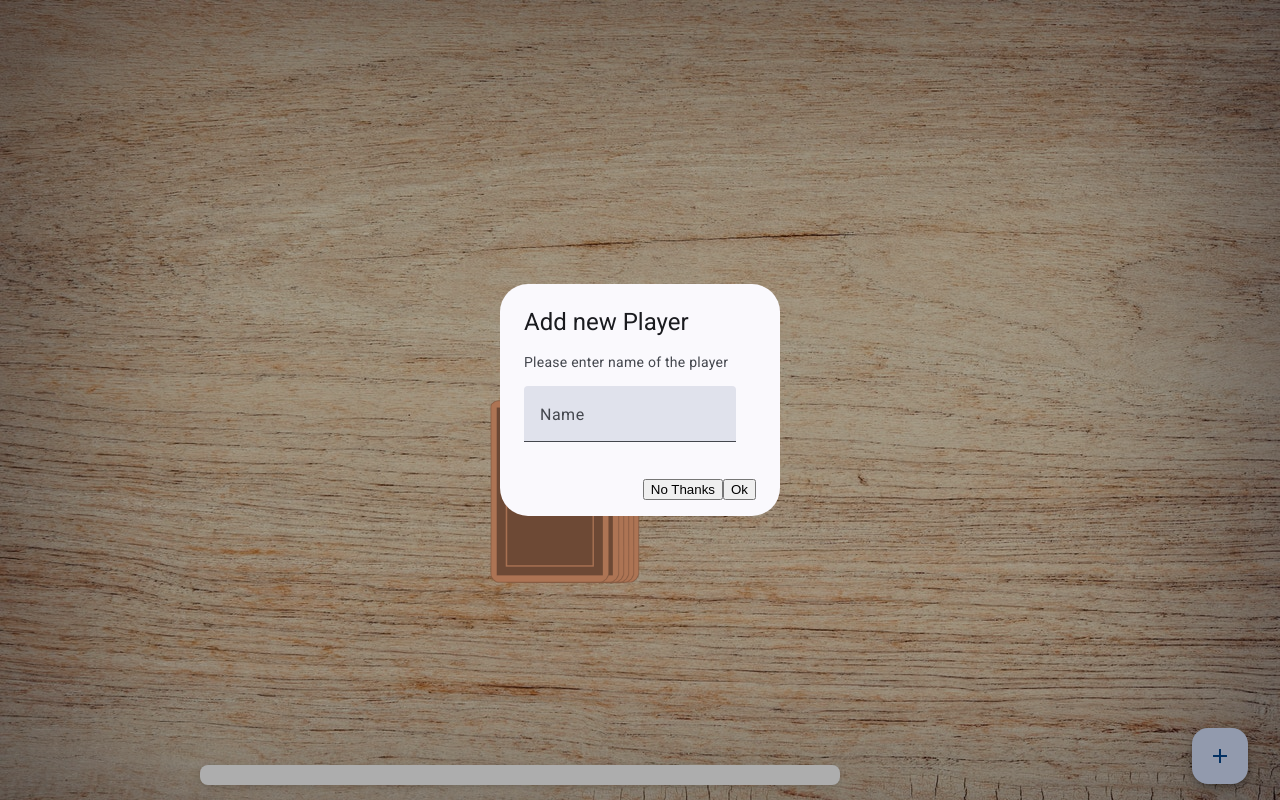
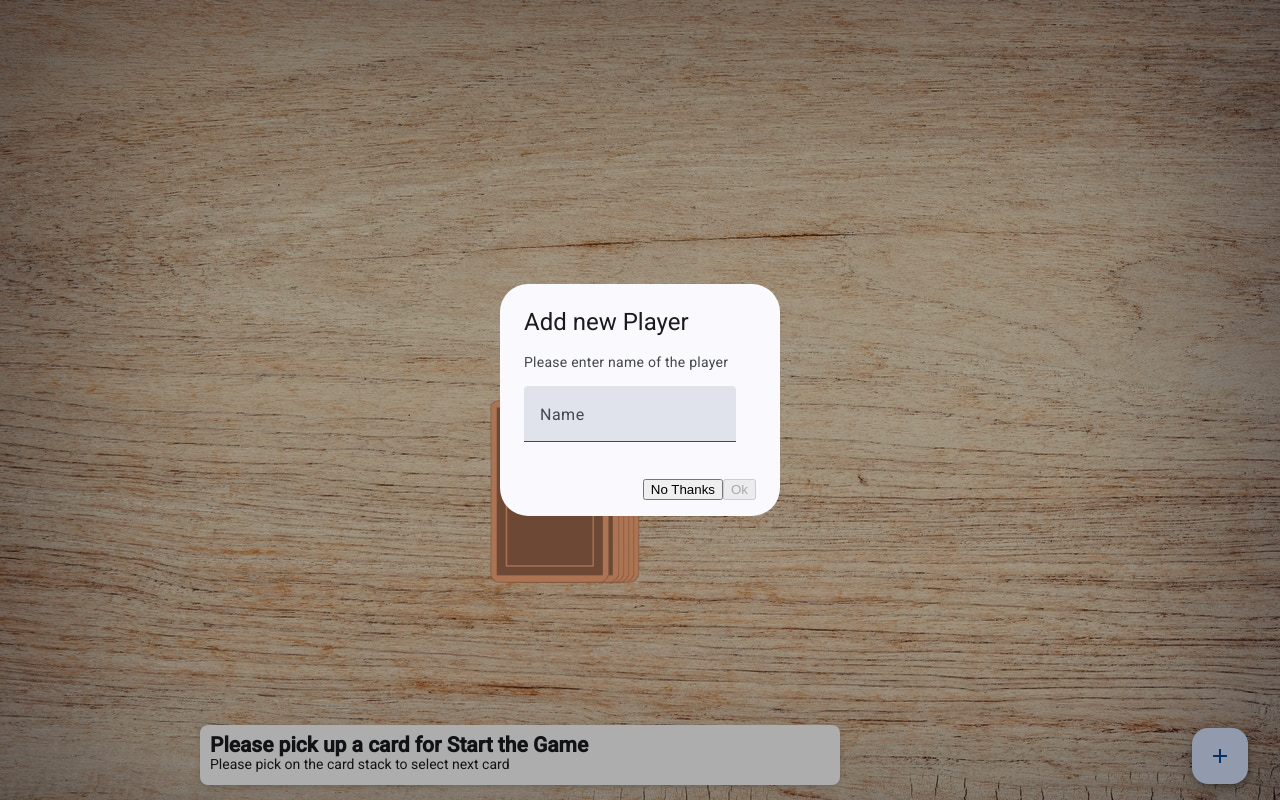
Before and after one commit to AndreasKissner/Ring-of-Fire, an Angular app: page /game in a window 1280 px wide. Both pictures are taken after a click on the button "add". Built offline with nearby package versions, Linux system fonts and the light colour scheme.

Commit message:
Debugging

```diff
--- a/src/app/dialog-add-player/dialog-add-player.component.html
+++ b/src/app/dialog-add-player/dialog-add-player.component.html
@@ -8,5 +8,5 @@
 </mat-dialog-content>
 <mat-dialog-actions>
   <button matButton (click)="onNoClick()">No Thanks</button>
-  <button matButton [mat-dialog-close]="name" cdkFocusInitial>Ok</button>
+  <button matButton [disabled]="name.length == 0" [mat-dialog-close]="name" cdkFocusInitial>Ok</button>
 </mat-dialog-actions>
--- a/src/app/dialog-add-player/dialog-add-player.component.ts
+++ b/src/app/dialog-add-player/dialog-add-player.component.ts
@@ -1,4 +1,4 @@
-import { Component } from '@angular/core';
+import { Component, inject } from '@angular/core';
 import { FormsModule } from '@angular/forms';
 import {
   MatDialog,
@@ -29,11 +29,9 @@ import { MatInputModule } from '@angular/material/input';
 export class DialogAddPlayerComponent {
   name: string = '';
 
-  onNoClick(){
-
-  }
-
-  animal(){
-
+    readonly dialogRef = inject(MatDialogRef<DialogAddPlayerComponent>);
+  constructor() {}
+  onNoClick() {
+       this.dialogRef.close();
   }
 }
--- a/src/app/game-info/game-info.component.html
+++ b/src/app/game-info/game-info.component.html
@@ -1,8 +1,8 @@
 <div class="game-info-container">
   <div class="info-card">
-    <h2>{{title}}</h2>
+    <h2>{{ card() ? title : 'Please pick up a card for Start the Game'}}</h2>
     <p class="text">
-     {{description}}
+     {{card() ? description : 'Please pick on the card stack to select next card'}}
     </p>
   </div>
 </div>
--- a/src/app/game/game.component.ts
+++ b/src/app/game/game.component.ts
@@ -34,7 +34,8 @@ export class GameComponent {
       console.log('New card is:  ' + this.currentCard);
       this.pickCardAnimation = true;
 
-
+      this.game.currentPlayer ++;
+      this.game.currentPlayer = this.game.currentPlayer % this.game.players.length;
       setTimeout(() => {
         this.game.playedCards.push(this.currentCard!);
         this.pickCardAnimation = false;
@@ -45,7 +46,8 @@ export class GameComponent {
   openDialog(): void {
     const dialogRef = this.dialog.open(DialogAddPlayerComponent);
 
-    dialogRef.afterClosed().subscribe((name : string) => {
+    dialogRef.afterClosed().subscribe((name : string ) => {
+      if(name && name.length > 0)
       this.game.players.push(name)
     });
   }
```
